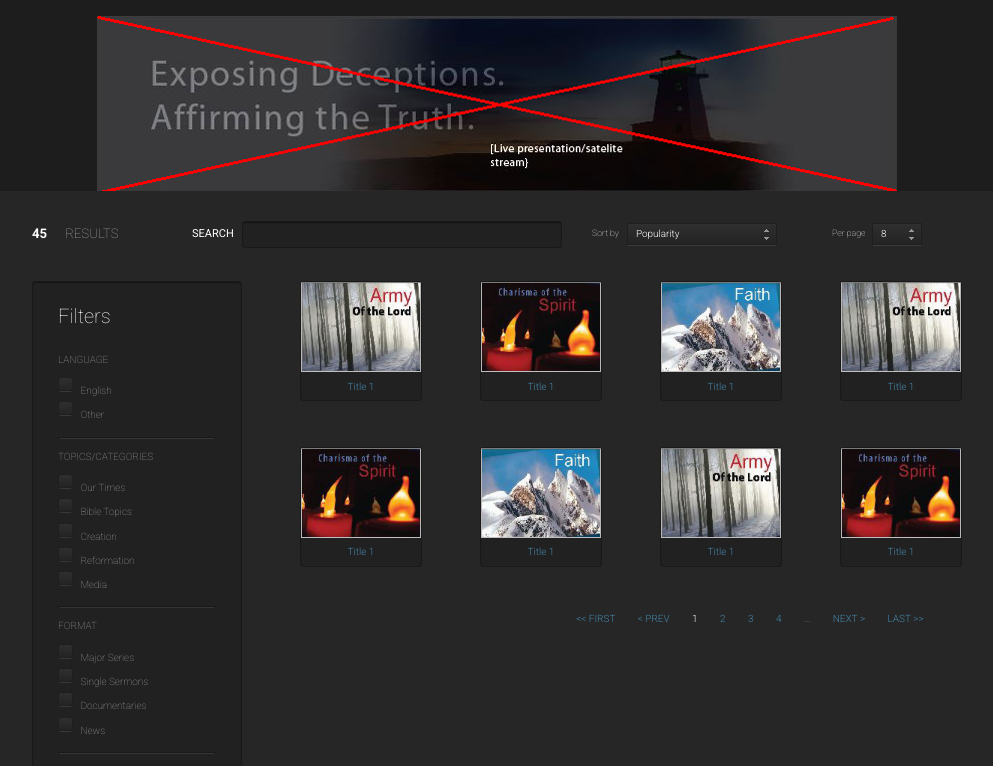
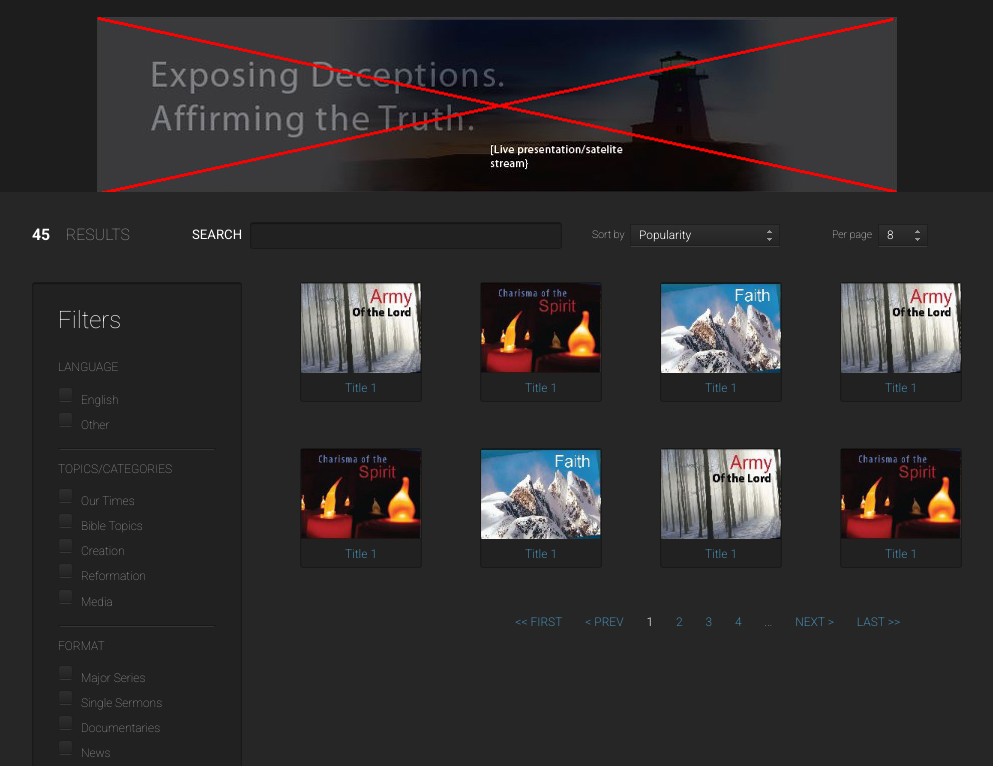
Before and after one commit to voxtobox/adtv, a website: page index.html in a window 1280 px wide. Shown: the part 93-859 px from the top of the page, without its empty margins (143-1136 px from the left). Drawn offline with nearby package versions, Linux system fonts and the light colour scheme.

Commit message:
Increase font size

```diff
--- a/index.html
+++ b/index.html
@@ -290,7 +290,7 @@
                         <div class="tv-tails">
                             <div class="tv-tails__item">
                                <a href="#" class="tv-tails-item">
-                                   <img class="tv-tails-item__img" style="background-image: url('img/thumb_1.jpg')">
+                                   <span class="tv-tails-item__img" style="background-image: url('img/thumb_1.jpg')"></span>
                                    <div class="tv-tails-item__title">
                                        <div class="tv-thumb-title">
                                            <span class="tv-thumb-title__text">
@@ -302,7 +302,7 @@
                             </div>
                             <div class="tv-tails__item">
                                 <a href="#" class="tv-tails-item">
-                                    <img class="tv-tails-item__img" style="background-image: url('img/thumb_2.jpg')">
+                                    <span class="tv-tails-item__img" style="background-image: url('img/thumb_2.jpg')"></span>
                                     <div class="tv-tails-item__title">
                                         <div class="tv-thumb-title">
                                            <span class="tv-thumb-title__text">
@@ -314,7 +314,7 @@
                             </div>
                             <div class="tv-tails__item">
                                 <a href="#" class="tv-tails-item">
-                                    <img class="tv-tails-item__img" style="background-image: url('img/thumb_3.jpg')">
+                                    <span class="tv-tails-item__img" style="background-image: url('img/thumb_3.jpg')"></span>
                                     <div class="tv-tails-item__title">
                                         <div class="tv-thumb-title">
                                            <span class="tv-thumb-title__text">
@@ -326,7 +326,7 @@
                             </div>
                             <div class="tv-tails__item">
                                 <a href="#" class="tv-tails-item">
-                                    <img class="tv-tails-item__img" style="background-image: url('img/thumb_1.jpg')">
+                                    <span class="tv-tails-item__img" style="background-image: url('img/thumb_1.jpg')"></span>
                                     <div class="tv-tails-item__title">
                                         <div class="tv-thumb-title">
                                            <span class="tv-thumb-title__text">
@@ -338,7 +338,7 @@
                             </div>
                             <div class="tv-tails__item">
                                 <a href="#" class="tv-tails-item">
-                                    <img class="tv-tails-item__img" style="background-image: url('img/thumb_2.jpg')">
+                                    <span class="tv-tails-item__img" style="background-image: url('img/thumb_2.jpg')"></span>
                                     <div class="tv-tails-item__title">
                                         <div class="tv-thumb-title">
                                            <span class="tv-thumb-title__text">
@@ -350,7 +350,7 @@
                             </div>
                             <div class="tv-tails__item">
                                 <a href="#" class="tv-tails-item">
-                                    <img class="tv-tails-item__img" style="background-image: url('img/thumb_3.jpg')">
+                                    <span class="tv-tails-item__img" style="background-image: url('img/thumb_3.jpg')"></span>
                                     <div class="tv-tails-item__title">
                                         <div class="tv-thumb-title">
                                            <span class="tv-thumb-title__text">
@@ -362,7 +362,7 @@
                             </div>
                             <div class="tv-tails__item">
                                 <a href="#" class="tv-tails-item">
-                                    <img class="tv-tails-item__img" style="background-image: url('img/thumb_1.jpg')">
+                                    <span class="tv-tails-item__img" style="background-image: url('img/thumb_1.jpg')"></span>
                                     <div class="tv-tails-item__title">
                                         <div class="tv-thumb-title">
                                            <span class="tv-thumb-title__text">
@@ -374,7 +374,7 @@
                             </div>
                             <div class="tv-tails__item">
                                 <a href="#" class="tv-tails-item">
-                                    <img class="tv-tails-item__img" style="background-image: url('img/thumb_2.jpg')">
+                                    <span class="tv-tails-item__img" style="background-image: url('img/thumb_2.jpg')"></span>
                                     <div class="tv-tails-item__title">
                                         <div class="tv-thumb-title">
                                            <span class="tv-thumb-title__text">
--- a/sass/_variables.scss
+++ b/sass/_variables.scss
@@ -4,6 +4,8 @@
 
 
 
+// Fonts size
+$font-size: 12px;
 
 // Background colors: main, second - dark element, third - header and footer
 $main-bg-color: #262626;
@@ -74,7 +76,7 @@ $arrow-for-select: '../img/select-arrow.png';
 .tv-main-font {
   font-family: Roboto, sans-serif;
   color: $main-color;
-  font-size: 10px;
+  font-size: $font-size;
   font-weight: 100;
 }
 
--- a/sass/partials/_main.scss
+++ b/sass/partials/_main.scss
@@ -209,7 +209,7 @@
 }
 
 .tv-pagination {
-  @extend .col-md-7, .col-md-offset-5, .col-xs-12;
+  @extend .col-md-8, .col-md-offset-4, .col-xs-12;
 }
 
 .tv-pagination__item{
--- a/sass/partials/_search.scss
+++ b/sass/partials/_search.scss
@@ -65,7 +65,7 @@
 }
 
 .tv-search-text__input {
-  margin-left: 50px;
+  margin-left: 58px;
   margin-right: 15px;
 }
 
@@ -83,7 +83,7 @@
 }
 
 .tv-search-sort-by__select {
-  margin-left: 35px;
+  margin-left: 38px;
 }
 
 .tv-search-sort-by-select {
@@ -101,7 +101,7 @@
 }
 
 .tv-search-per-page__select {
- margin-left: 40px;
+ margin-left: 46px;
 }
 
 .tv-search-per-page-select {
```
Also changed, not shown: css/style.css, 1 other file.
